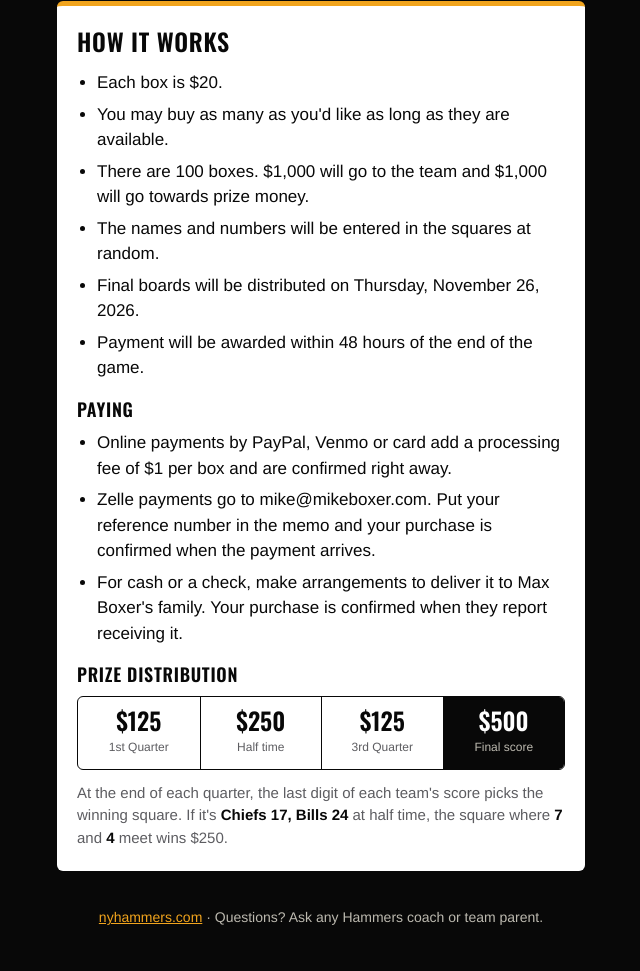
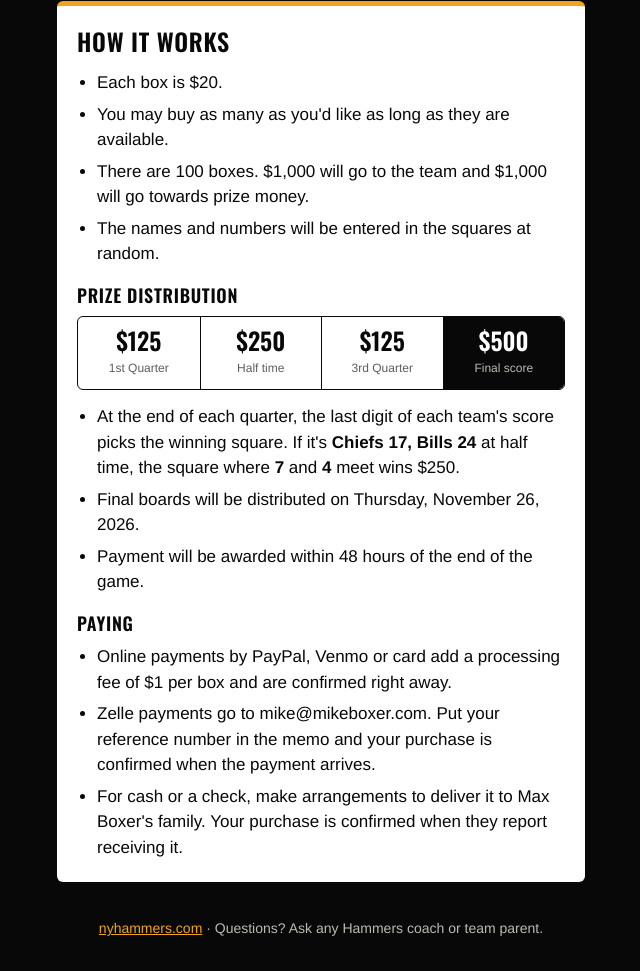
Before and after one commit to boxoprofundo/hammers, a plain HTML site: page index.html in a window 1280 px wide. Shown: the part 1487-2458 px from the top of the page, without its empty margins (319-959 px from the left). Drawn offline with nearby package versions, Linux system fonts and the light colour scheme; no server answers.

Commit message:
Reorder How it works: rules, prizes, then example, boards and payouts
Co-Authored-By: Claude Opus 5.5 <noreply@anthropic.com>
Claude-Session: https://claude.ai/code/session_017ni554VETL8LNm6U5hSHAg

```diff
--- a/index.html
+++ b/index.html
@@ -153,6 +153,7 @@
   .example { margin: 12px 0 0; color: var(--grey); font-size: 15px; }
   .example strong { color: var(--black); }
   ul.rules { margin: 0; padding-left: 20px; display: grid; gap: 6px; }
+  ul.rules.after-prizes { margin-top: 14px; }
   h3.sub { font: 600 18px/1.2 var(--head); letter-spacing: .04em; text-transform: uppercase; margin: 18px 0 10px; }
   .payouts span { font-size: 12px; }
 
@@ -279,6 +280,16 @@
         <li>You may buy as many as you'd like as long as they are available.</li>
         <li>There are 100 boxes. $1,000 will go to the team and $1,000 will go towards prize money.</li>
         <li>The names and numbers will be entered in the squares at random.</li>
+      </ul>
+      <h3 class="sub">Prize distribution</h3>
+      <div class="payouts">
+        <div><b>$125</b><span>1st Quarter</span></div>
+        <div><b>$250</b><span>Half time</span></div>
+        <div><b>$125</b><span>3rd Quarter</span></div>
+        <div><b>$500</b><span>Final score</span></div>
+      </div>
+      <ul class="rules after-prizes">
+        <li>At the end of each quarter, the last digit of each team's score picks the winning square. If it's <strong>Chiefs 17, Bills 24</strong> at half time, the square where <strong>7</strong> and <strong>4</strong> meet wins $250.</li>
         <li>Final boards will be distributed on Thursday, November 26, 2026.</li>
         <li>Payment will be awarded within 48 hours of the end of the game.</li>
       </ul>
@@ -288,14 +299,6 @@
         <li>Zelle payments go to mike@mikeboxer.com. Put your reference number in the memo and your purchase is confirmed when the payment arrives.</li>
         <li>For cash or a check, make arrangements to deliver it to Max Boxer's family. Your purchase is confirmed when they report receiving it.</li>
       </ul>
-      <h3 class="sub">Prize distribution</h3>
-      <div class="payouts">
-        <div><b>$125</b><span>1st Quarter</span></div>
-        <div><b>$250</b><span>Half time</span></div>
-        <div><b>$125</b><span>3rd Quarter</span></div>
-        <div><b>$500</b><span>Final score</span></div>
-      </div>
-      <p class="example">At the end of each quarter, the last digit of each team's score picks the winning square. If it's <strong>Chiefs 17, Bills 24</strong> at half time, the square where <strong>7</strong> and <strong>4</strong> meet wins $250.</p>
     </section>
 
   </div>
```
Also changed, not shown: preview.html (+11 -8 lines).
